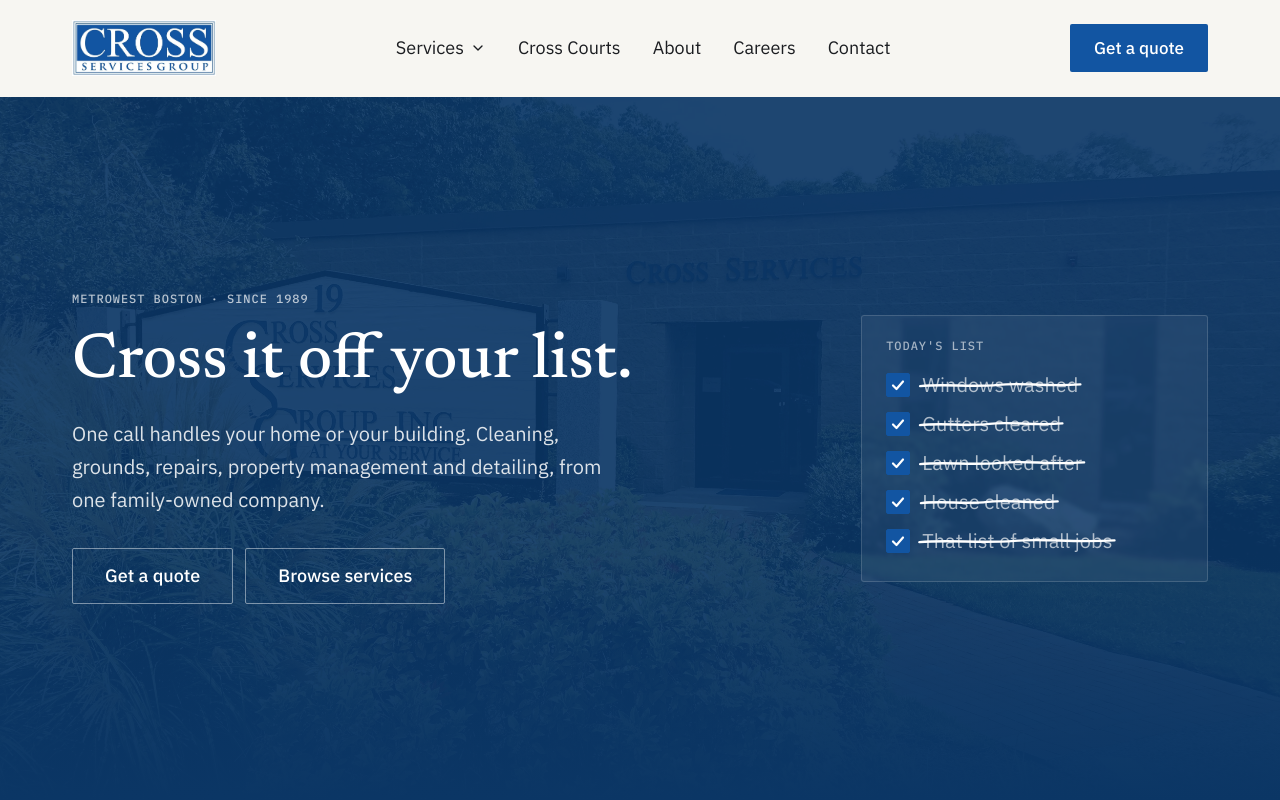
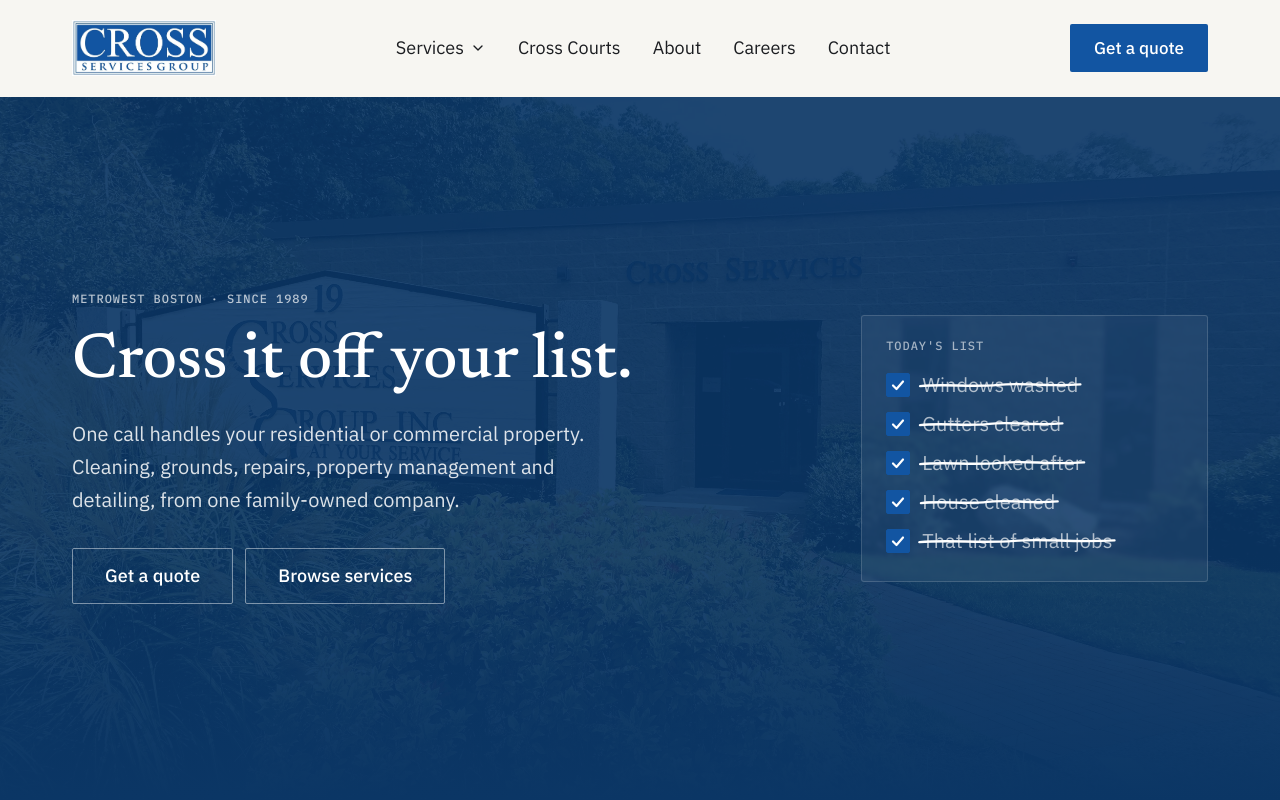
Before and after one commit to crossservicesgroup-ai/CrossServicesSite, a Next.js app: page / in a window 1280 px wide. Shown: the top 800 px of the page. Built offline with nearby package versions, Linux system fonts and the light colour scheme.

Commit message:
Update home hero copy and Warren Cross Jr. bio
Rewords the home page hero subhead to "residential or commercial
property" and replaces Warren's bio with the fuller version covering
Cross Courts, real estate holdings, education, board seats and family.

```diff
--- a/components/blocks/Hero.tsx
+++ b/components/blocks/Hero.tsx
@@ -97,8 +97,8 @@
             </h1>
 
             <p className="mt-5 max-w-[46ch] text-[18px] text-pretty text-white/85 md:text-[20px]">
-              One call handles your home or your building. Cleaning, grounds, repairs,
-              property management and detailing, from one family-owned company.
+              One call handles your residential or commercial property. Cleaning, grounds,
+              repairs, property management and detailing, from one family-owned company.
             </p>
 
             {/* Both buttons carry the same outlined treatment. A coloured
```
Also changed, not shown: content/team.ts (+1 -1 lines).
